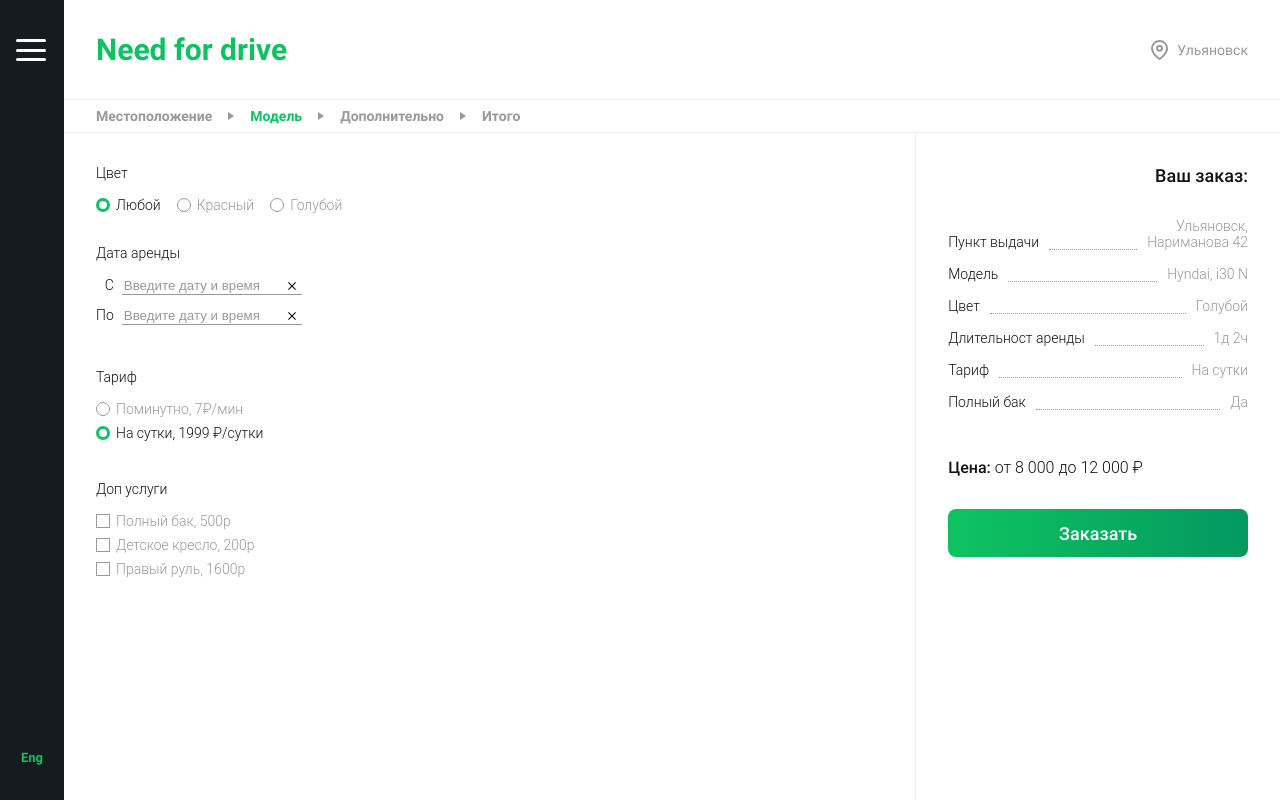
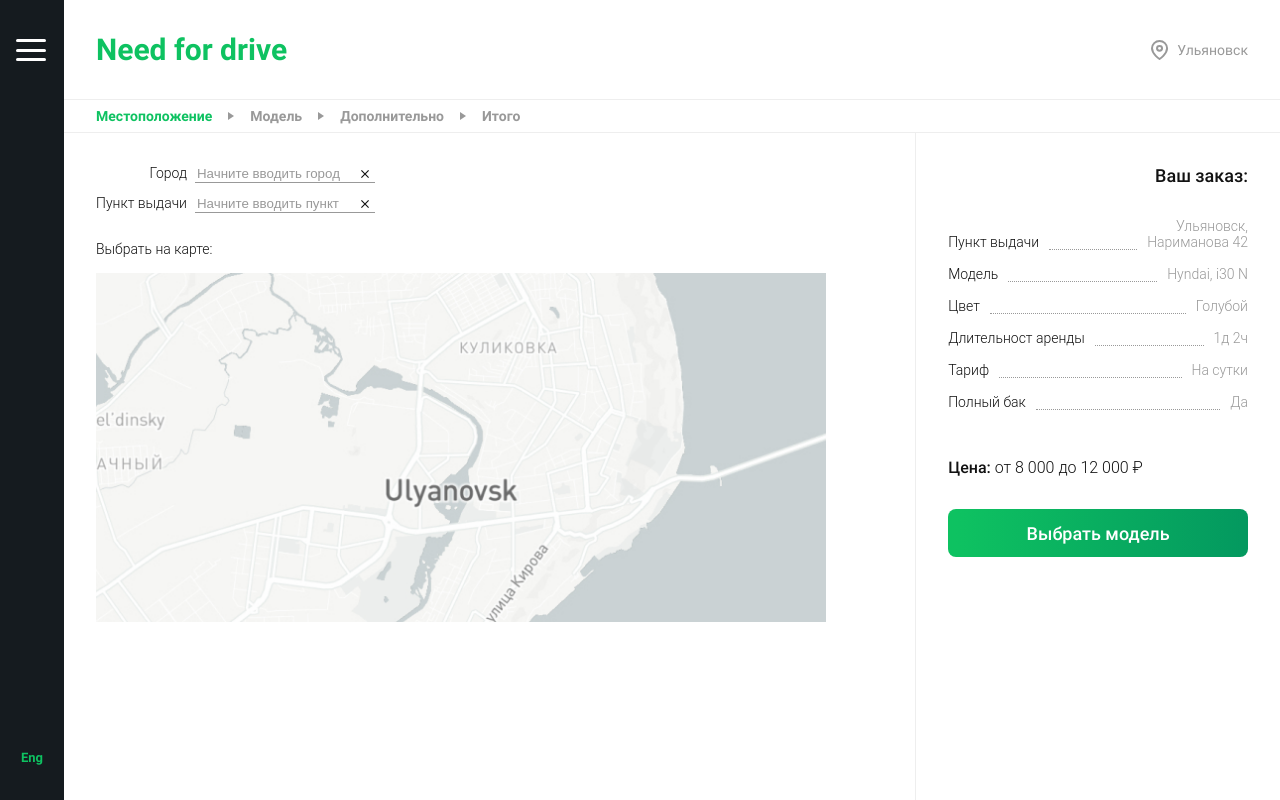
Before and after one commit to PolyantsevYury/need-for-drive, a React (Create React App) app: page /order in a window 1280 px wide. Built offline with nearby package versions, Linux system fonts and the light colour scheme; a web font is replaced by a local one.

Commit message:
add step switching

```diff
--- a/src/components/orderPage/OrderPage.css
+++ b/src/components/orderPage/OrderPage.css
@@ -98,15 +98,20 @@
 }
 .steps__item {
   display: flex;
+}
+.steps__item-title {
   font-size: 14px;
   font-weight: bold;
   color: #999999;
 }
-.steps__item--active {
+.steps__item-title:hover {
+  cursor: pointer;
+}
+.steps__item-title--active {
   color: #0EC261;
 }
 @media (max-width: 380px) {
-  .steps__item {
+  .steps__item-title {
     font-size: 11px;
   }
 }
--- a/src/components/orderPage/OrderPage.js
+++ b/src/components/orderPage/OrderPage.js
@@ -1,5 +1,6 @@
-import React from "react";
+import React, { useState } from "react";
 import PropTypes from "prop-types";
+import classNames from "classnames";
 import Header from "../common/header/Header";
 import Location from "./location/Location";
 import Model from "./model/Model";
@@ -11,6 +12,22 @@ import "./OrderPage.scss";
 import Finished from "./finished/Finished";
 
 const OrderPage = ({ isFinished }) => {
+  const [step, setStep] = useState(1);
+  const renderStep = () => {
+    switch (step) {
+      case 1:
+        return <Location />;
+      case 2:
+        return <Model />;
+      case 3:
+        return <Addition />;
+      case 4:
+        return <Final />;
+      default:
+        return <Location />;
+    }
+  };
+
   return (
     <section className="order-page">
       <div className="order-page__header">
@@ -18,29 +35,18 @@ const OrderPage = ({ isFinished }) => {
       </div>
       <div className="order-page__steps-border">
         <div className="order-page__steps">
-          <Steps isFinished={isFinished} />
+          <Steps isFinished={isFinished} step={step} setStep={setStep} />
         </div>
       </div>
       <div className="order">
         <div className="order__content-container">
           <div className="order__content">
-            {isFinished ? (
-              <Finished />
-            ) : (
-              <>
-                <Addition />
-                <div style={{ display: "none" }}>
-                  <Location />
-                  <Model />
-                  <Final />
-                </div>
-              </>
-            )}
+            {isFinished ? <Finished /> : renderStep()}
           </div>
         </div>
         <div className="order__status-container">
           <div className="order__status">
-            <Status isFinished={isFinished} />
+            <Status isFinished={isFinished} step={step} setStep={setStep} />
           </div>
         </div>
       </div>
@@ -56,30 +62,35 @@ OrderPage.defaultProps = {
   isFinished: false,
 };
 
-const Steps = ({ isFinished }) => {
+const Steps = ({ isFinished, step, setStep }) => {
+  const stepsTitles = ["Местоположение", "Модель", "Дополнительно", "Итого"];
+  const stepTitleClass = (index) =>
+    classNames("steps__item-title", {
+      "steps__item-title--active": index + 1 === step,
+    });
+
   return (
     <section className="steps">
       <div className="steps__items">
         {isFinished ? (
           <span className="steps__finished">Заказ номер RU58491823</span>
         ) : (
-          <>
-            <div className="steps__item">
-              <span>Местоположение</span>
-              <img className="steps__item-icon" src={NextStep} alt="" />
+          stepsTitles.map((title, index) => (
+            <div className="steps__item" key={title}>
+              <span
+                role="button"
+                tabIndex={index}
+                onKeyPress={() => setStep(index + 1)}
+                className={stepTitleClass(index)}
+                onClick={() => setStep(index + 1)}
+              >
+                {title}
+              </span>
+              {index !== stepsTitles.length - 1 && (
+                <img className="steps__item-icon" src={NextStep} alt="" />
+              )}
             </div>
-            <div className="steps__item steps__item--active">
-              <span>Модель</span>
-              <img className="steps__item-icon" src={NextStep} alt="" />
-            </div>
-            <div className="steps__item">
-              <span>Дополнительно</span>
-              <img className="steps__item-icon" src={NextStep} alt="" />
-            </div>
-            <div className="steps__item">
-              <span>Итого</span>
-            </div>
-          </>
+          ))
         )}
       </div>
     </section>
@@ -88,6 +99,8 @@ const Steps = ({ isFinished }) => {
 
 Steps.propTypes = {
   isFinished: PropTypes.bool,
+  step: PropTypes.number.isRequired,
+  setStep: PropTypes.func.isRequired,
 };
 
 Steps.defaultProps = {
--- a/src/components/orderPage/OrderPage.scss
+++ b/src/components/orderPage/OrderPage.scss
@@ -6,6 +6,7 @@
   display: flex;
   flex-direction: column;
   color: black;
+
   @media (max-width: $max-mobile) {
     padding: 0;
     display: block;
@@ -90,6 +91,7 @@
     font-size: 14px;
     font-weight: bold;
   }
+
   &__items {
     display: flex;
     padding: 0 32px;
@@ -98,11 +100,19 @@
       padding: 0 16px;
     }
   }
+
   &__item {
     display: flex;
+  }
+
+  &__item-title {
     font-size: 14px;
     font-weight: bold;
     color: $clr-gray-dark;
+
+    &:hover {
+      cursor: pointer;
+    }
 
     &--active {
       color: $clr-main-accent;
--- a/src/components/orderPage/status/Status.js
+++ b/src/components/orderPage/status/Status.js
@@ -3,8 +3,14 @@ import "./Status.scss";
 import PropTypes from "prop-types";
 import { Button, LinkButton } from "../../common/buttons/Buttons";
 
-const Status = ({ isFinished }) => {
+const Status = ({ isFinished, setStep, step }) => {
   const [isModal, setIsModal] = useState(false);
+  const onModalConfirm = () => {
+    if (isFinished) {
+      setStep(1);
+    }
+    setIsModal(false);
+  };
 
   return (
     <section className="status">
@@ -12,11 +18,13 @@ const Status = ({ isFinished }) => {
         <div className="modal">
           <div className="modal__overlay" />
           <div className="modal__container">
-            <div className="modal__title">Подтвердить заказ</div>
+            <div className="modal__title">
+              {isFinished ? "Отменить заказ" : "Подтвердить заказ"}
+            </div>
             <div className="modal__buttons">
               <LinkButton
-                to="/order/finished"
-                onClick={() => setIsModal(false)}
+                to={isFinished ? "/order" : "/order/finished"}
+                onClick={() => onModalConfirm()}
               >
                 Подтвердить
               </LinkButton>
@@ -72,9 +80,13 @@ const Status = ({ isFinished }) => {
       </div>
       <Button
         additionalStyles={isFinished ? "button__cancel" : ""}
-        onClick={() => (isFinished ? "" : setIsModal(!isModal))}
+        onClick={() => (step === 4 ? setIsModal(!isModal) : setStep(step + 1))}
       >
-        {isFinished ? "Отменить" : "Заказать"}
+        {step === 1 && "Выбрать модель"}
+        {step === 2 && "Дополнительно"}
+        {step === 3 && "Итого"}
+        {step === 4 && !isFinished && "Заказать"}
+        {step === 4 && isFinished && "Отменить"}
       </Button>
     </section>
   );
@@ -82,6 +94,8 @@ const Status = ({ isFinished }) => {
 
 Status.propTypes = {
   isFinished: PropTypes.bool,
+  step: PropTypes.number.isRequired,
+  setStep: PropTypes.func.isRequired,
 };
 
 Status.defaultProps = {
```
Also changed, not shown: 1 other file (tests, documents, lock files or other folders).
